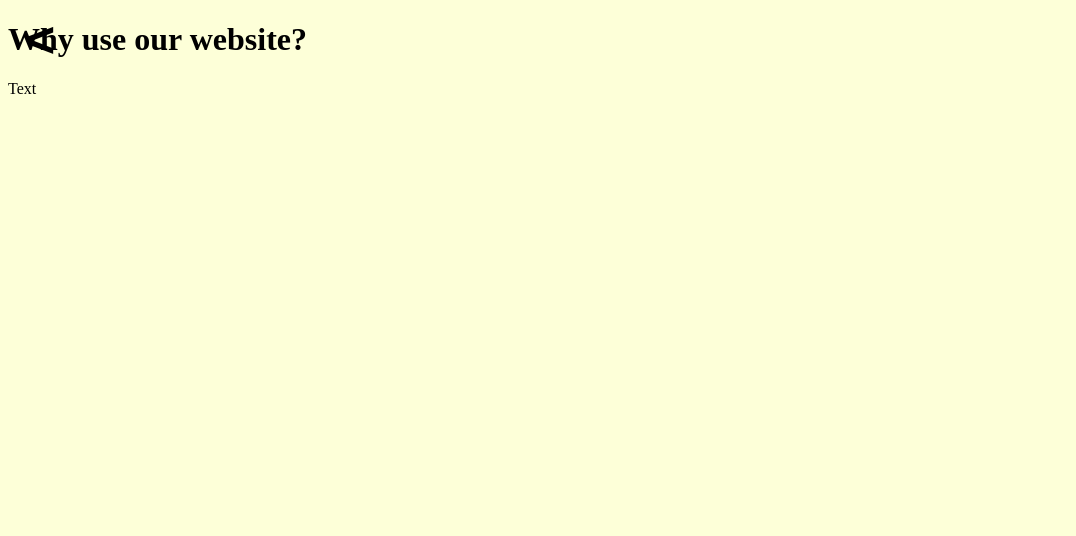
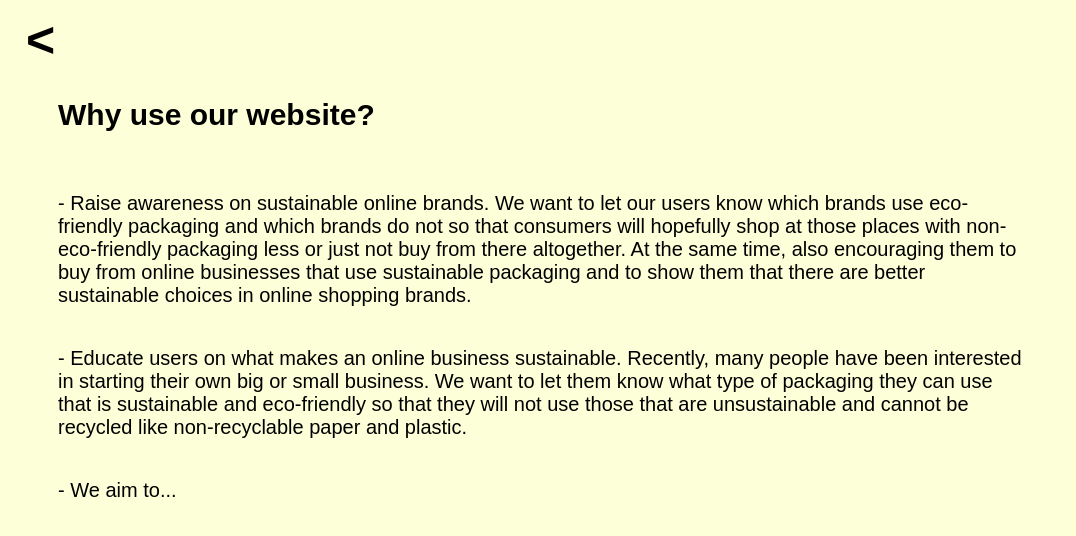
Before and after one commit to Ho-Jun-An/Ecosite, a plain HTML site: page about.html in a window 1280 px wide. Shown: the whole page, without its empty margins (0-1076 px from the left). Drawn offline with Linux system fonts and the light colour scheme; a web font is replaced by a local one.

Commit message:
Improved article pages, added content to about.html

```diff
--- a/about.html
+++ b/about.html
@@ -13,15 +13,38 @@
 </head>
 
 <body style="background-color: #fdffd8">
-    <h1>
-        Why use our website?
-    </h1>
-    <p>
-        Text
-    </p>
+    <article>
+        <section class="article-content-main">
+            <section class="article-content">
+                <h1 class="article-title">
+                    Why use our website?
+                </h1>
+
+                <p class="article-text">
+                    - Raise awareness on sustainable online brands. We want to let our users know
+                    which brands use eco-friendly packaging and which brands do not so that
+                    consumers will hopefully shop at those places with non-eco-friendly packaging
+                    less or just not buy from there altogether. At the same time, also encouraging
+                    them to buy from online businesses that use sustainable packaging and to show
+                    them that there are better sustainable choices in online shopping brands.
+                </p>
+
+                <p class="article-text">
+                    - Educate users on what makes an online business sustainable. Recently, many
+                    people have been interested in starting their own big or small business. We want to
+                    let them know what type of packaging they can use that is sustainable and
+                    eco-friendly so that they will not use those that are unsustainable and cannot be
+                    recycled like non-recyclable paper and plastic.
+                </p>
+
+                <p class="article-text">
+                    - We aim to...
+                </p>
+            </section>
+        </section>
+    </article>
 
     <button class="back-button" onclick="window.location.href='index.html'">&#60;</button>
-
 </body>
 
 </html>
--- a/style.css
+++ b/style.css
@@ -124,13 +124,12 @@ h2.main-title {
 .article-title {
     font-size: 30px;
     font-family: 'Arial Rounded MT', sans-serif;
-    width: 70%;
+    width: 80%;
 }
 
 .article-text {
     font-size: 20px;
     font-family: 'Arial Rounded MT', sans-serif;
-    height: 500px;
     width: 80%;
     margin-right: 10px;
 }
```
Also changed, not shown: fashionArticle.html (+4 -0 lines), sustainabilityArticle.html (+3 -1 lines).
